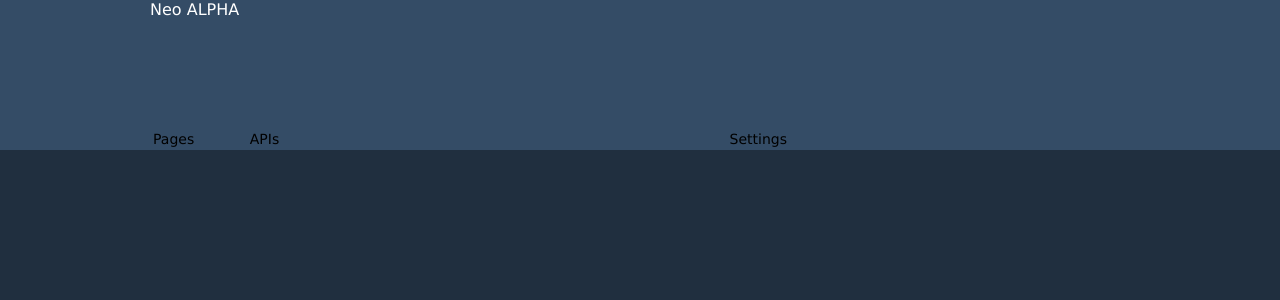
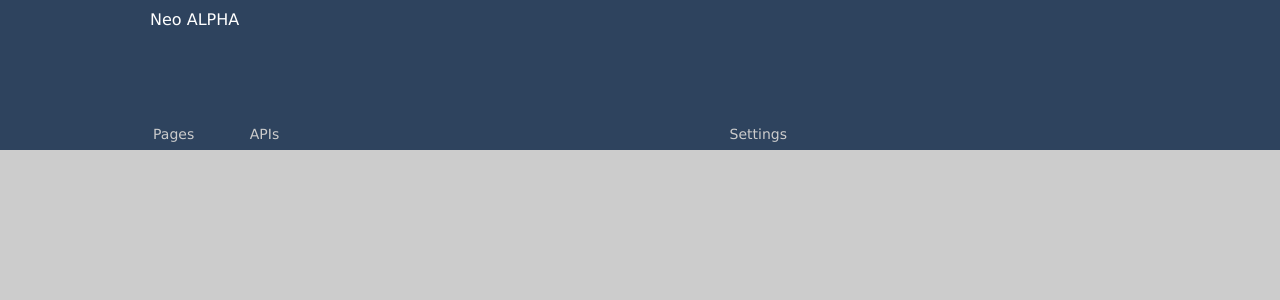
Before and after one commit to kittdotech/Flask-Paul, a Flask app: page /apis in a window 1280 px wide. Shown: the top 300 px of the page. Run offline with Flask 2, Linux system fonts and the light colour scheme.

Commit message:
Commit with v3 screen

```diff
--- a/Flask.py
+++ b/Flask.py
@@ -6,6 +6,7 @@ from flask import jsonify
 from flask import request
 from functools import partial
 import string
+import re
 import types
 
 app = Flask(__name__)
@@ -127,18 +128,20 @@ def search(key=None):
                 with open(root+'/'+f) as data_file:
                         for data in json_parse(data_file):
                             title=data['article_title']
-                            articles={}
+                            articles=[]
                             collection={}
                             found=False
                             title=data['article_title'];
                             for a in data['article_sections']:
 
-                                    str_section=a['section_text']
+                                    str_section=re.sub(r'\n[\n]*', r'<br/><br/>', a['section_text'])
+                                    section_number=a['section_number']
                                     str_section_name=a['section_name']
                                     str_find=request.args['sk']
-                                    articles.update({str_section_name:str_section})
+                                    print section_number
+                                    articles.insert(section_number,{str_section_name:str_section})
                                     res=string.find(str_section.lower() ,str_find.lower())
-                                    print res
+
                                     if res!=-1:
                                         found=True
 
--- a/static/css/style.css
+++ b/static/css/style.css
@@ -5,7 +5,7 @@ html, body
     margin:0;
     padding:0;
     font-family: "verdana";
-    background-color: #202f3f;
+    background-color: #cccccc;
 
 
 }
@@ -23,6 +23,8 @@ html, body
     height:150px;
     padding-right:400px;
     width:50%;
+    color:white;
+
 
 }
 .text_content {
@@ -40,7 +42,7 @@ width:50%;
 
 .height_fixed{
 
-    height:500px;
+    height:600px;
 }
 
 .height_auto{
@@ -57,15 +59,16 @@ width:50%;
 
 .header
 {
-    background-color: #344c66;
+    background-color: #2e435e;
     #height: 20%;
     font-size:16px;
 }
 
 .title_header
 {
-    height:85%;
+    height:75%;
     color: white;
+    padding-top:10px;
 
 
 
@@ -78,12 +81,16 @@ width:50%;
 
 
 }
-
+.mainlinks
+{
+    text-decoration: none;
+    color:#cccccc;
+}
 
 
 .main_content
 {
- background-color: #202f3f;
+ background-color: #cccccc;
     height: auto;
 
 
@@ -97,16 +104,17 @@ width:50%;
 
  .btn
  {
-     background: #344c66;
+     background: #345ef2;
      border:0;
      color: white;
+     font-size:14px;
 
  }
 .dbtn
  {
      background: none;
      border:none;
-     color:#5c87b5;
+     color:#345ef2;
     cursor:pointer;
     font-size:14px;
 
@@ -152,7 +160,7 @@ border:1px solid #344c66;
 #-moz-box-sizing:border-box;
 #-webkit-box-sizing:border-box;
 
-    font-size:16px;
+    font-size:14px;
 }
 #searchbutton {
     display:inline-block;
@@ -206,9 +214,11 @@ color:black;
 }
 #extra_area
 {
-    color: #696969;
+    color: black;
         font-size:14px;
     font-style: normal;
+    padding-left: 12px;
+    padding-right: 10px;
 
 }
 .lks
@@ -224,3 +234,7 @@ color:black;
     padding-left:80px;
     padding-right:80px;
 }
+#choice
+{
+    white-space: pre-line;
+}
--- a/templates/main.html
+++ b/templates/main.html
@@ -19,9 +19,9 @@
     <div class="menu_header">
     <table width='100%'>
         <tr>
-            <td width="15%"><a href="/index" style="text-decoration:none;color:black;">Pages</a></td>
-            <td width="15%"><a href="/apis" style="text-decoration:none;color:black;">APIs</a></td>
-            <td width=70%" align='right'><a href="/settings" style="text-decoration:none;color:black;">Settings</a></td>
+            <td width="15%"><a href="/index" class="mainlinks">Pages</a></td>
+            <td width="15%"><a href="/apis" class="mainlinks">APIs</a></td>
+            <td width=70%" align='right'><a href="/settings" class="mainlinks">Settings</a></td>
         </tr>
     </table>
     </div>
```
Also changed, not shown: json/wiki articles/The Axe Gang.json (+1 -1 lines), templates/index.html (+13 -16 lines).
